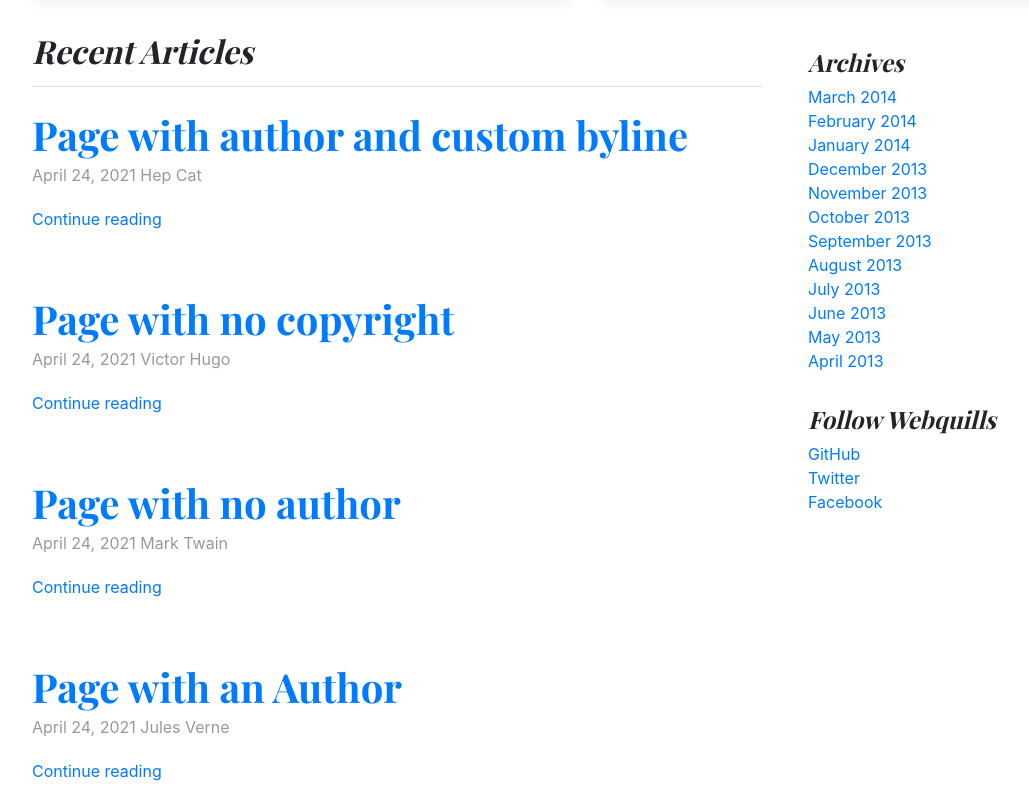
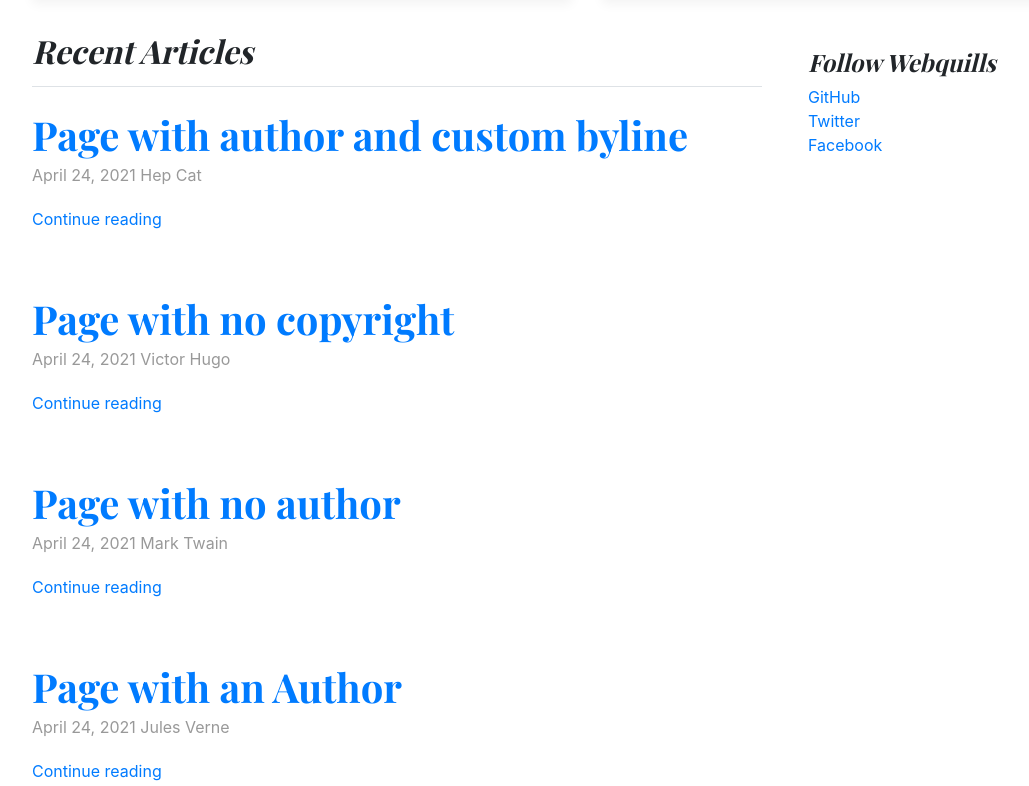
Before and after one commit to veselosky/webquills, a Django app: template webquills/theme_bs4_2021/templates/webquills/home_page.html in a window 1280 px wide. Shown: the part 645-1431 px from the top of the page, without its empty margins (53-1082 px from the left). Run offline with Django 3.2, Linux system fonts and the light colour scheme; the template is opened without the code that fills it: values that come from a table or form of the project are taken from there, others are empty; data comes from the database, SQL or seed files in the repository; parts of the project's set-up code (start-up, migrations or seed data) failed here and were passed over; some libraries are stand-ins or nearby versions.

Commit message:
Remove "archives" from sidebar

```diff
--- a/webquills/theme_bs4_2021/templates/components/blog_sidebar.html
+++ b/webquills/theme_bs4_2021/templates/components/blog_sidebar.html
@@ -7,24 +7,6 @@
 {% endif %}
 
 <div class="p-3">
-  <h4 class="font-italic">Archives</h4>
-  <ol class="list-unstyled mb-0">
-    <li><a href="#">March 2014</a></li>
-    <li><a href="#">February 2014</a></li>
-    <li><a href="#">January 2014</a></li>
-    <li><a href="#">December 2013</a></li>
-    <li><a href="#">November 2013</a></li>
-    <li><a href="#">October 2013</a></li>
-    <li><a href="#">September 2013</a></li>
-    <li><a href="#">August 2013</a></li>
-    <li><a href="#">July 2013</a></li>
-    <li><a href="#">June 2013</a></li>
-    <li><a href="#">May 2013</a></li>
-    <li><a href="#">April 2013</a></li>
-  </ol>
-</div>
-
-<div class="p-3">
   <h4 class="font-italic">Follow {{request.site.meta.name}}</h4>
   <ol class="list-unstyled">
     <li><a href="#">GitHub</a></li>
```
